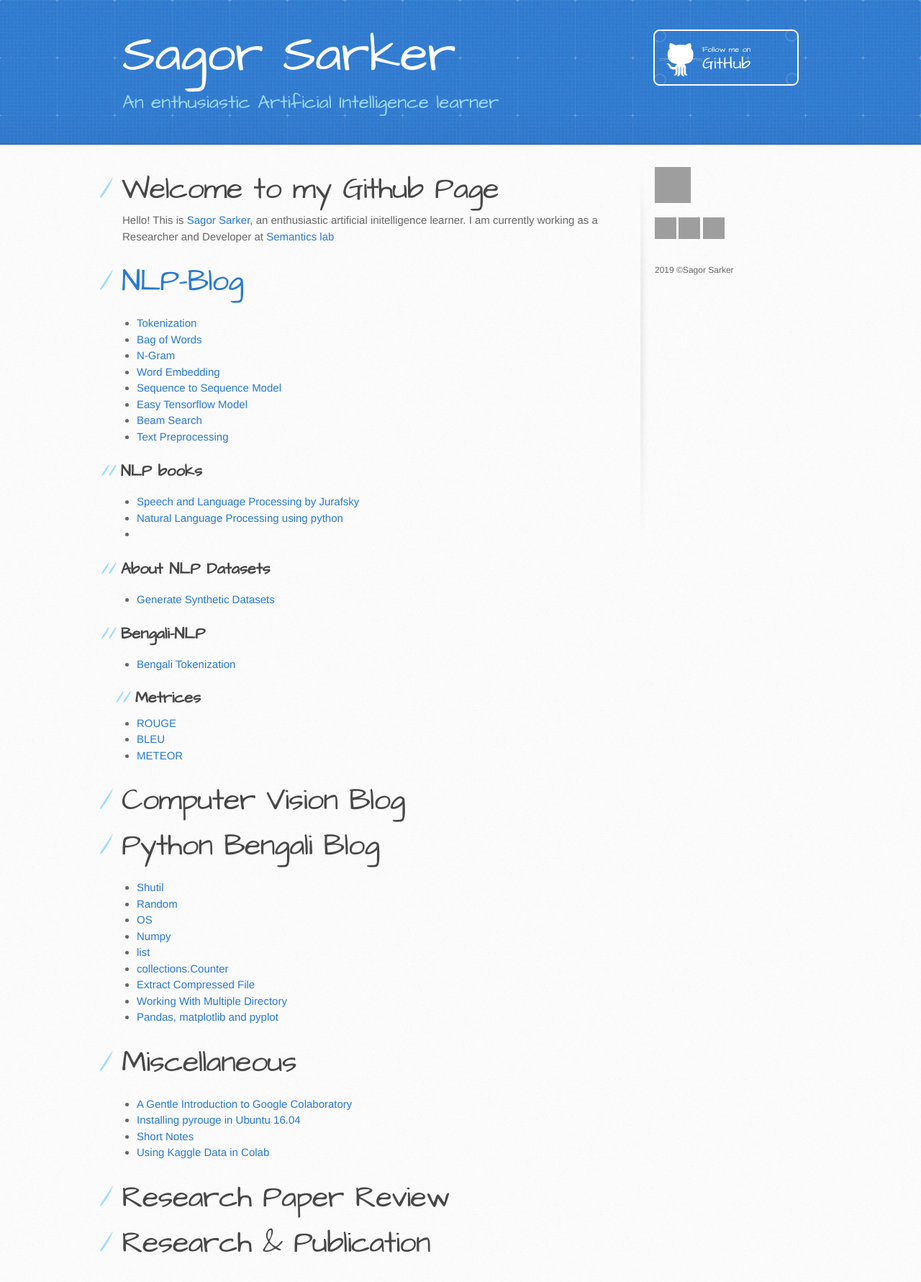
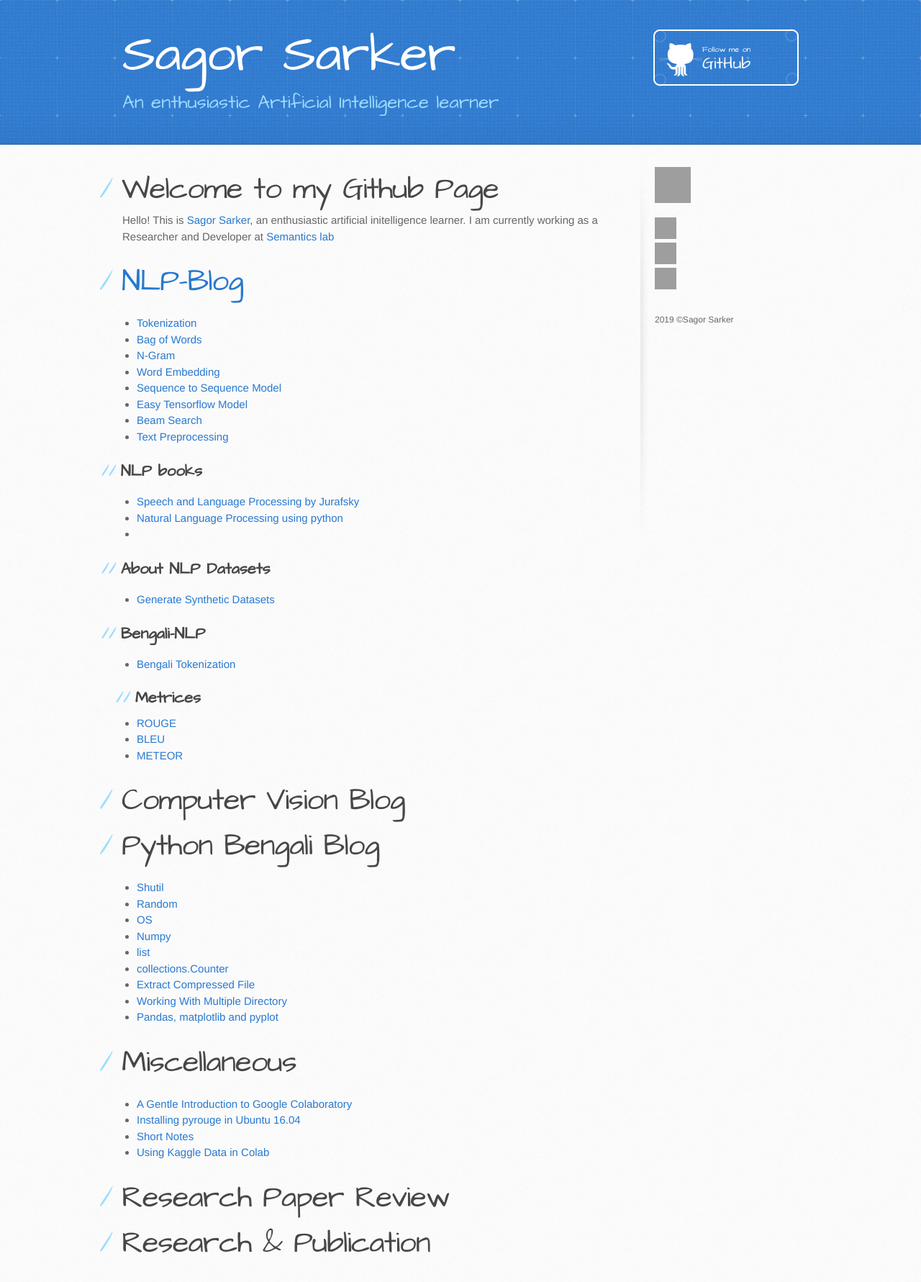
Before and after one commit to sagorbrur/sagorbrur.github.io, a Jekyll site: the page built from index.md, in a window 1280 px wide. Shown: the whole page at 72% size. Built offline with Jekyll 4.4.1, drawn with Linux system fonts in a browser that asks for light colours; our own code applies the rules of GitHub Pages for plain Markdown files; grey boxes are pictures that could not be loaded.

Commit message:
Update default.html

```diff
--- a/_layouts/default.html
+++ b/_layouts/default.html
@@ -53,15 +53,17 @@
           {% endif %}
           -->
           <a href="https://sagorbrur.github.io/">
-            <img border="0" alt="linkedin" src="https://cdn0.iconfinder.com/data/icons/lineo-internet/100/romzicon_home-512.png" width="50" height="50">
+            <img border="0" alt="home" src="https://cdn0.iconfinder.com/data/icons/lineo-internet/100/romzicon_home-512.png" width="50" height="50">
           </a>
           </br></br>
           <a href="https://sagorbrur.github.io/blog" target="_blank">
             <img border="0" alt="github" src="https://cdn1.iconfinder.com/data/icons/social-media-vol-1-1/24/_github-512.png" width="30" height="30">
           </a>
+          </br>
           <a href="https://www.linkedin.com/in/sagor-sarker/" target="_blank">
             <img border="0" alt="linkedin" src="https://cdn1.iconfinder.com/data/icons/logotypes/32/square-linkedin-512.png" width="30" height="30">
           </a>
+          </br>
           <a href="https://twitter.com/sagor_sarker" target="_blank">
             <img border="0" alt="twitter" src="https://www.michaelbrowntoday.com/wp-content/uploads/2019/02/3uFY0wpD.jpg" width="30" height="30">
           </a>
```
